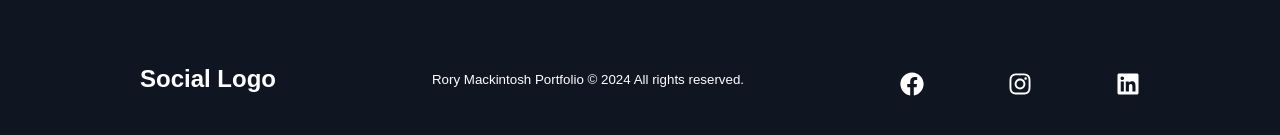
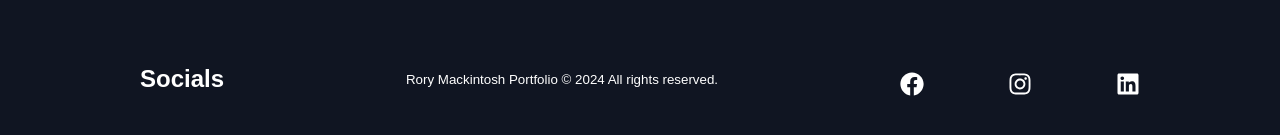
Before and after one commit to RoryM18/Rory-Mackintosh-Professional-Portfolio, a React (Create React App) app in the folder portfolio/: page / in a window 1280 px wide. Shown: the part 5223-5358 px from the top of the page. Built offline with nearby package versions, Linux system fonts and the light colour scheme.

Commit message:
Minor change

```diff
--- a/portfolio/src/components/Footer/index.js
+++ b/portfolio/src/components/Footer/index.js
@@ -56,7 +56,7 @@ const Footer = () => {
         </FooterLinksContainer>
         <SocialMedia>
           <SocialMediaWrap>
-            <SocialLogo to="/">Social Logo</SocialLogo>
+            <SocialLogo to="/">Socials</SocialLogo>
             <WebsiteRights>
               Rory Mackintosh Portfolio © {new Date().getFullYear()} All rights
               reserved.
```
